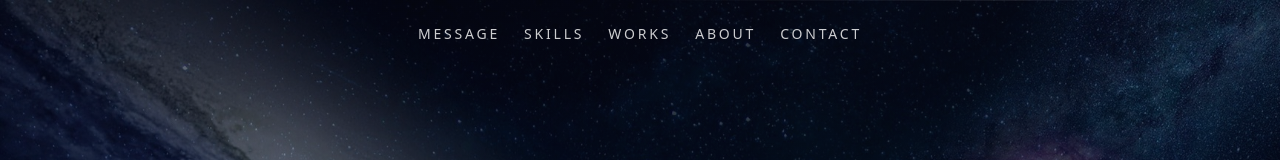
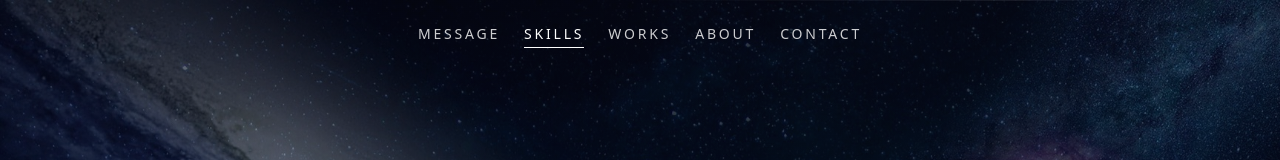
Before and after one commit to okita-maker/my-portfolio, a Next.js app: page / in a window 1280 px wide. Shown: the top 160 px of the page. Built offline with nearby package versions, Linux system fonts and the light colour scheme.

Commit message:
文字と見出しを元のシンプルに戻し背景のトーンを微調整

```diff
--- a/src/app/contact/page.tsx
+++ b/src/app/contact/page.tsx
@@ -53,7 +53,7 @@ export default function Contact() {
         <div className="w-full max-w-2xl bg-white border border-slate-200 p-10 md:p-16 rounded-sm shadow-xl">
           <div className="text-center mb-12">
             <h1 className="text-2xl text-slate-800 tracking-[0.3em] mb-3 ml-[0.3em]">
-              ・ CONTACT ・
+               CONTACT
             </h1>
             <p className="text-xs text-slate-400 tracking-widest">お問い合わせ</p>
           </div>
--- a/src/app/page.tsx
+++ b/src/app/page.tsx
@@ -32,21 +32,57 @@ const FadeIn = ({ children, delay = 0 }: FadeInProps) => {
 
 export default function Home() {
   const [scrolled, setScrolled] = useState(false);
+  const [activeSection, setActiveSection] = useState("");
 
   useEffect(() => {
     const handleScroll = () => {
       setScrolled(window.scrollY > 50);
+
+      // 今画面の中央付近にどのセクションが表示されているかを計算（ScrollSpy機能）
+      const sections = ["message", "skills", "works", "about"];
+      let current = "";
+
+      for (const section of sections) {
+        const element = document.getElementById(section);
+        if (element) {
+          const rect = element.getBoundingClientRect();
+          if (rect.top <= window.innerHeight / 3 && rect.bottom >= 100) {
+            current = section;
+          }
+        }
+      }
+      setActiveSection(current);
     };
+
     window.addEventListener("scroll", handleScroll);
+    handleScroll(); // 初期描画時にも一度判定を実行
     return () => window.removeEventListener("scroll", handleScroll);
   }, []);
+
+  // 現在のセクションに合わせてナビゲーションのデザインを動的に変更する関数
+  const getNavClass = (section: string) => {
+    const isActive = activeSection === section;
+    if (scrolled) {
+      return `transition pb-1 border-b ${
+        isActive
+          ? "border-slate-900 text-slate-900" // アクティブな時はアンダーバーを表示
+          : "border-transparent md:hover:text-slate-900 md:hover:border-slate-900" // スマホではホバー効果を無効化（md:を追加）
+      }`;
+    } else {
+      return `transition pb-1 border-b ${
+        isActive
+          ? "border-white text-white"
+          : "border-transparent md:hover:text-white md:hover:border-white"
+      }`;
+    }
+  };
 
   return (
     <div className="min-h-screen font-serif text-slate-800 bg-white scroll-smooth relative">
 
       <div className="relative z-10">
 
-        {/* ナビゲーション（文字はもとのシンプルな色・ホバーに変更） */}
+        {/* ナビゲーション（アクティブ判定関数を適用） */}
         <nav
           className={`fixed top-0 left-0 right-0 z-50 transition-all duration-500 py-4 md:py-6 px-4 md:px-8 ${
             scrolled ? "bg-white/90 backdrop-blur-md shadow-sm border-b border-slate-100" : "bg-transparent"
@@ -56,11 +92,15 @@ export default function Home() {
             <ul className={`flex flex-wrap justify-center gap-x-6 gap-y-3 text-[11px] md:text-sm tracking-[0.2em] font-medium transition-colors duration-500 ${
               scrolled ? "text-slate-500" : "text-white/80"
             }`}>
-              <li><a href="#message" className={`transition pb-1 border-b border-transparent ${scrolled ? "hover:text-slate-900 hover:border-slate-900" : "hover:text-white hover:border-white"}`}>MESSAGE</a></li>
-              <li><a href="#skills" className={`transition pb-1 border-b border-transparent ${scrolled ? "hover:text-slate-900 hover:border-slate-900" : "hover:text-white hover:border-white"}`}>SKILLS</a></li>
-              <li><a href="#works" className={`transition pb-1 border-b border-transparent ${scrolled ? "hover:text-slate-900 hover:border-slate-900" : "hover:text-white hover:border-white"}`}>WORKS</a></li>
-              <li><a href="#about" className={`transition pb-1 border-b border-transparent ${scrolled ? "hover:text-slate-900 hover:border-slate-900" : "hover:text-white hover:border-white"}`}>ABOUT</a></li>
-              <li><Link href="/contact" className={`transition pb-1 border-b border-transparent ${scrolled ? "hover:text-slate-900 hover:border-slate-900" : "hover:text-white hover:border-white"}`}>CONTACT</Link></li>
+              <li><a href="#message" className={getNavClass("message")}>MESSAGE</a></li>
+              <li><a href="#skills" className={getNavClass("skills")}>SKILLS</a></li>
+              <li><a href="#works" className={getNavClass("works")}>WORKS</a></li>
+              <li><a href="#about" className={getNavClass("about")}>ABOUT</a></li>
+              <li>
+                <Link href="/contact" className={`transition pb-1 border-b border-transparent ${scrolled ? "md:hover:text-slate-900 md:hover:border-slate-900" : "md:hover:text-white md:hover:border-white"}`}>
+                  CONTACT
+                </Link>
+              </li>
             </ul>
           </div>
         </nav>
@@ -75,7 +115,6 @@ export default function Home() {
               className="object-cover opacity-85"
               priority
             />
-            {/* 下のMESSAGEセクション（白）へ自然に繋がるグラデーション */}
             <div className="absolute inset-0 bg-gradient-to-b from-[#080d1a]/40 via-[#080d1a]/20 to-white"></div>
           </div>
 
@@ -93,11 +132,10 @@ export default function Home() {
           </div>
         </section>
 
-        {/* 2. MESSAGE エリア（背景：白） */}
+        {/* 2. MESSAGE エリア */}
         <section id="message" className="py-24 px-6 bg-white">
           <FadeIn>
             <div className="container mx-auto max-w-3xl text-center">
-              {/* 文字はもとのシンプルなデザインに修正 */}
               <h2 className="text-2xl md:text-3xl text-slate-800 tracking-[0.3em] mb-12 ml-[0.3em] font-light">
                 ・ MESSAGE ・
               </h2>
@@ -118,7 +156,7 @@ export default function Home() {
           </FadeIn>
         </section>
 
-        {/* 3. SKILLS エリア（背景：違和感のない上品な薄いグレー） */}
+        {/* 3. SKILLS エリア */}
         <section id="skills" className="py-24 px-6 bg-slate-50 border-y border-slate-100">
           <div className="container mx-auto max-w-5xl">
             <FadeIn>
@@ -168,7 +206,7 @@ export default function Home() {
           </div>
         </section>
 
-        {/* 4. WORKS エリア（文字をWORKSに戻し、背景：白） */}
+        {/* 4. WORKS エリア */}
         <section id="works" className="py-24 px-6 bg-white">
           <div className="container mx-auto max-w-6xl">
             <FadeIn>
@@ -194,7 +232,6 @@ export default function Home() {
                       <h3 className="text-xl md:text-2xl text-slate-800 tracking-widest mb-4 font-medium">{project.title}</h3>
                       <div className="flex flex-wrap gap-2 mb-4">
                         {project.tags.map((tag) => (
-                          /* タグをもとの落ち着いたスレートトーンに変更 */
                           <span key={tag} className="text-[10px] md:text-xs text-slate-600 border border-slate-200 px-3 py-1 rounded-sm tracking-widest bg-slate-50">{tag}</span>
                         ))}
                       </div>
@@ -209,7 +246,7 @@ export default function Home() {
           </div>
         </section>
 
-        {/* 5. ABOUT エリア（背景：上品な薄いグレー） */}
+        {/* 5. ABOUT エリア */}
         <section id="about" className="py-24 px-6 border-t border-slate-100 bg-slate-50">
           <div className="container mx-auto max-w-4xl">
             <FadeIn>
@@ -221,7 +258,6 @@ export default function Home() {
 
             <FadeIn>
               <div className="flex flex-col md:flex-row items-center justify-center gap-12 md:gap-16">
-                {/* 枠線をもとのシンプルなグレー系に戻しました */}
                 <div className="relative w-48 h-48 md:w-56 md:h-56 rounded-full overflow-hidden shrink-0 border border-slate-200 bg-white p-2">
                   <div className="relative w-full h-full rounded-full overflow-hidden">
                     <Image src="/profile.png" alt="Profile" fill className="object-cover transition duration-500" />
@@ -248,7 +284,7 @@ export default function Home() {
           </div>
         </section>
 
-        {/* 6. CONTACT CTAエリア（背景：白、ボタンをもとのシックな黒に戻しました） */}
+        {/* 6. CONTACT CTAエリア */}
         <section className="py-32 px-6 border-t border-slate-100 bg-white text-center">
           <FadeIn>
             <div className="container mx-auto max-w-2xl">
@@ -259,7 +295,6 @@ export default function Home() {
                 ご覧いただきありがとうございます。<br className="hidden md:block"/>
                 ポートフォリオに関するお問い合わせ等はこちらからお願いいたします。
               </p>
-              {/* ボタンをシンプルで清潔感のある元のダークトーンに戻しました */}
               <Link
                 href="/contact"
                 className="inline-block border border-slate-800 text-slate-800 px-12 py-5 text-sm md:text-base tracking-[0.2em] transition duration-500 rounded-sm hover:bg-slate-800 hover:text-white"
```
